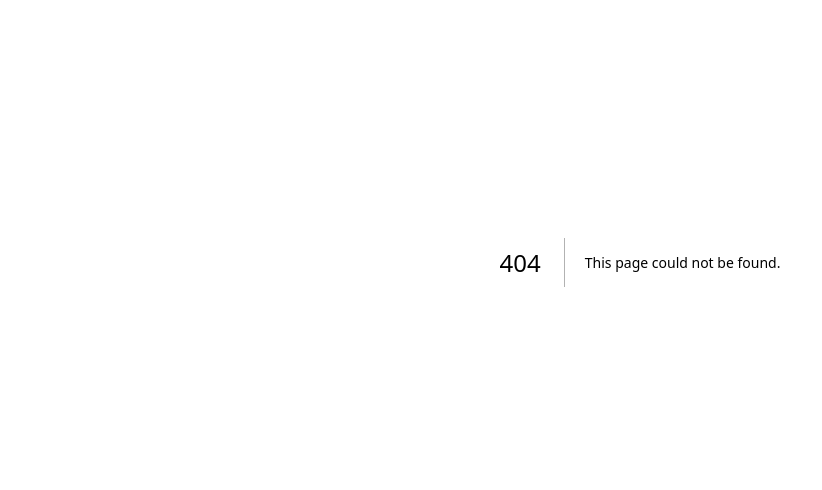
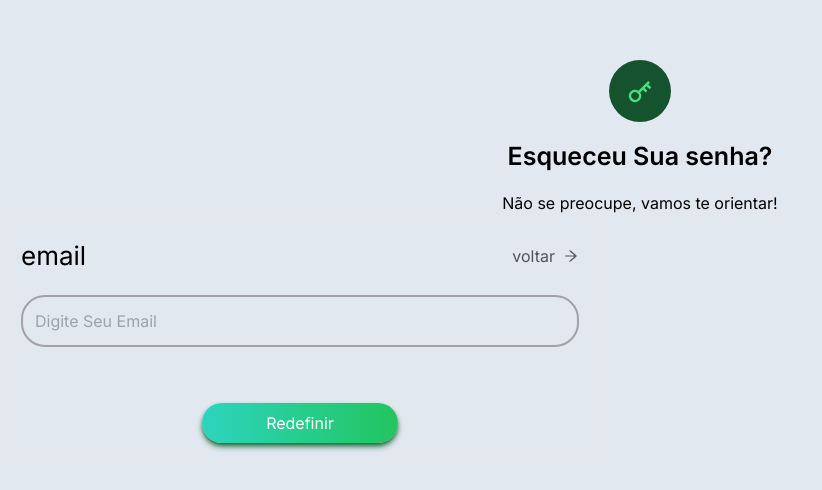
Before and after one commit to Rifas-Online/frontend, a Next.js app: page /forgotpassword in a window 1280 px wide. Before the commit this address had no page. Shown: the part 138-628 px from the top of the page, without its empty margins (0-822 px from the left). Built offline with nearby package versions, Linux system fonts and the light colour scheme.

Commit message:
forgot password screen

```diff
--- /dev/null
+++ b/src/app/forgotpassword/page.tsx
@@ -0,0 +1,12 @@
+'use client'
+
+import ForgotPassword from "@/components/ForgotPassword/ForgotPassword";
+import { MessageProvider } from "../../context/message";
+
+export default function Home() {
+    return (
+        <MessageProvider>
+            <ForgotPassword/>
+        </MessageProvider>
+    )
+}
--- /dev/null
+++ b/src/components/ForgotPassword/ForgotPassword.tsx
@@ -0,0 +1,29 @@
+import React from 'react'
+import Form from '../Form/Form'
+import useMessage from '../message/hook/UseMessage'
+import Message from '../message/Message'
+import { RiKey2Line } from "react-icons/ri"
+
+
+const ForgotPassword = () => {
+
+    const {showMessage} = useMessage()
+
+    return (
+        <main className="bg-slate-200 flex items-center justify-center h-screen w-screen">
+            {showMessage && <Message error text="Email Não Esta Cadastrado!" />}
+            <div className="w-screen flex-col flex-1 items-center justify-center relative">
+                <div className='flex flex-col items-center justify-center gap-4'>
+                    <span className='bg-green-900 p-4 rounded-full'>
+                        <RiKey2Line className='text-3xl text-green-400'/>
+                    </span>
+                    <h1 className='text-[25px] font-semibold'>Esqueceu Sua senha?</h1>
+                    <p>Não se preocupe, vamos te orientar!</p>
+                </div>
+                <Form url={""} btnText="Redefinir" text="email" target="login" textRedirect="voltar" ShowpasswordInput={false} />
+            </div>
+        </main>
+    )
+}
+
+export default ForgotPassword
--- a/src/components/Form/Form.tsx
+++ b/src/components/Form/Form.tsx
@@ -9,15 +9,16 @@ type Props = {
     forgotPassword?: boolean
     btnText: string
     url: string
+    ShowpasswordInput?: boolean
 };
 
 
-function Form({ target, text, textRedirect, forgotPassword = false, btnText, url }: Props) {
+function Form({ target, text, textRedirect, forgotPassword = false, btnText, url, ShowpasswordInput = true }: Props) {
 
     return (
         <div className={`flex flex-col gap-5 w-[600px] max-w-[90%]  h-max p-5 border`}>
             <FormHeader text={text} textRedirect={textRedirect} target={target}/>
-            <FormFields url={url} btnText={btnText} forgotPassword={forgotPassword} />
+            <FormFields url={url} btnText={btnText} forgotPassword={forgotPassword} ShowpasswordInput={ShowpasswordInput} />
         </div>
     );
 }
--- a/src/components/FormFields/FormFields.tsx
+++ b/src/components/FormFields/FormFields.tsx
@@ -7,9 +7,10 @@ type Props = {
     forgotPassword: boolean
     btnText: string
     url: string
+    ShowpasswordInput?: boolean
 }
 
-function FormFiels({ forgotPassword, btnText, url }: Props) {
+function FormFields({ forgotPassword, btnText, url, ShowpasswordInput = true }: Props) {
 
     const { handleSubmit,
         handleForm,
@@ -46,6 +47,7 @@ function FormFiels({ forgotPassword, btnText, url }: Props) {
                 </div>
 
 
+                {ShowpasswordInput && (
                     <div className='relative'>
                         <PassWordIstructor focus={inputFocus.password} />
                         <div className={`
@@ -67,14 +69,14 @@ function FormFiels({ forgotPassword, btnText, url }: Props) {
                             </span>
                         </div>
                         <span className="text-red-500 text-[12px] ml-5 flex">{errors.password?.message}</span>
-                </div>
+                    </div>)}
             </div>
             <input {...register("hidden")} type="hidden" value={url} />
 
 
             {forgotPassword && (
                 <div className='text-sm text-zinc-600 '>
-                    <a href="#" className='underline'>Esqueci Minha Senha</a>
+                    <a href="forgotpassword" className='underline'>Esqueci Minha Senha</a>
                 </div>
             )}
 
@@ -93,4 +95,4 @@ function FormFiels({ forgotPassword, btnText, url }: Props) {
     )
 }
 
-export default FormFiels
+export default FormFields
--- a/src/components/FormHeader/FormHeader.tsx
+++ b/src/components/FormHeader/FormHeader.tsx
@@ -9,8 +9,8 @@ type Props = {
 
 const FormHeader = ({text = "", textRedirect="", target}: Props) => {
     return (
-        <div className='flex justify-between'>
-            <h2 className='text-[30px]'>{text}</h2>
+        <div className='flex justify-between gap-4'>
+            <h2 className='text-[26px]'>{text}</h2>
             <a href={target} className='text-zinc-600 flex items-center gap-2'>
                 <span>{textRedirect}</span>
                 <AiOutlineArrowRight />
--- a/src/hooks/form/useForm.ts
+++ b/src/hooks/form/useForm.ts
@@ -8,9 +8,6 @@ import axios from 'axios'
 import { useRouter } from 'next/navigation';
 import Cookies from 'js-cookie';
 import useMessage from '@/components/message/hook/UseMessage'
-
-
-
 
 
 export const schema = z.object({
@@ -24,8 +21,6 @@ export const schema = z.object({
 })
 
 export type FormProps = z.infer<typeof schema>
-
-
 
 
 const useLoguin = () => {
```
Lines whose indentation alone changed are shown as unchanged.
